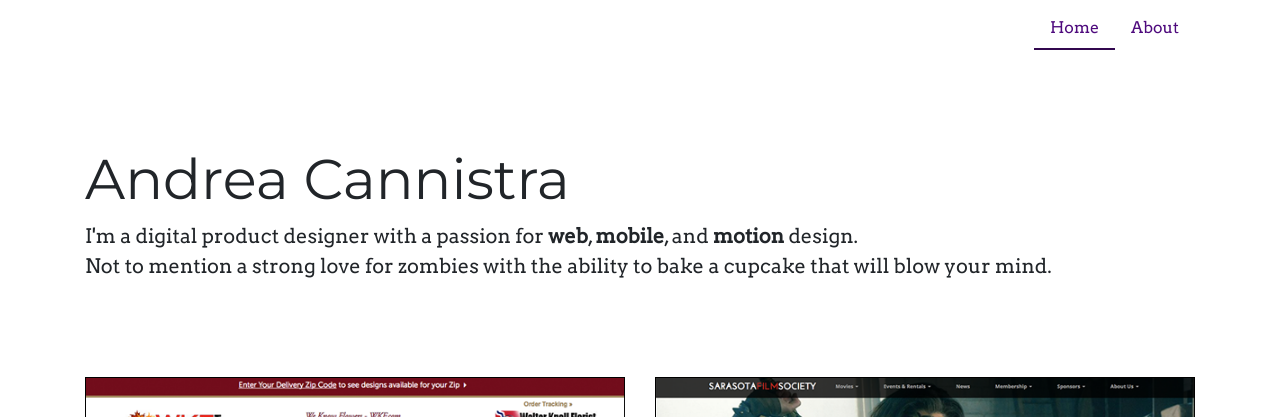
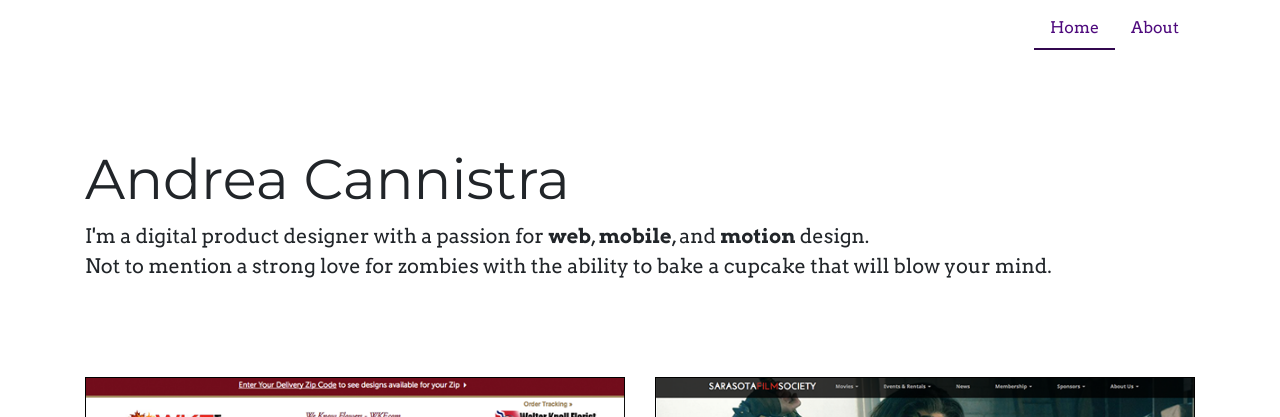
Before and after one commit to acannist/acannist.github.io, a Jekyll site: the page built from index.html, in a window 1280 px wide. Shown: the top 417 px of the page. Built offline with Jekyll 4.4.1, drawn with Linux system fonts in a browser that asks for light colours.

Commit message:
Added bolds

```diff
--- a/_sass/components/_layout.scss
+++ b/_sass/components/_layout.scss
@@ -1,4 +1,4 @@
-@import url('https://fonts.googleapis.com/css?family=Arvo|Montserrat');
+@import url('https://fonts.googleapis.com/css?family=Arvo:400,700|Montserrat');
 
 body {
   font-family: 'Arvo', serif;
```
